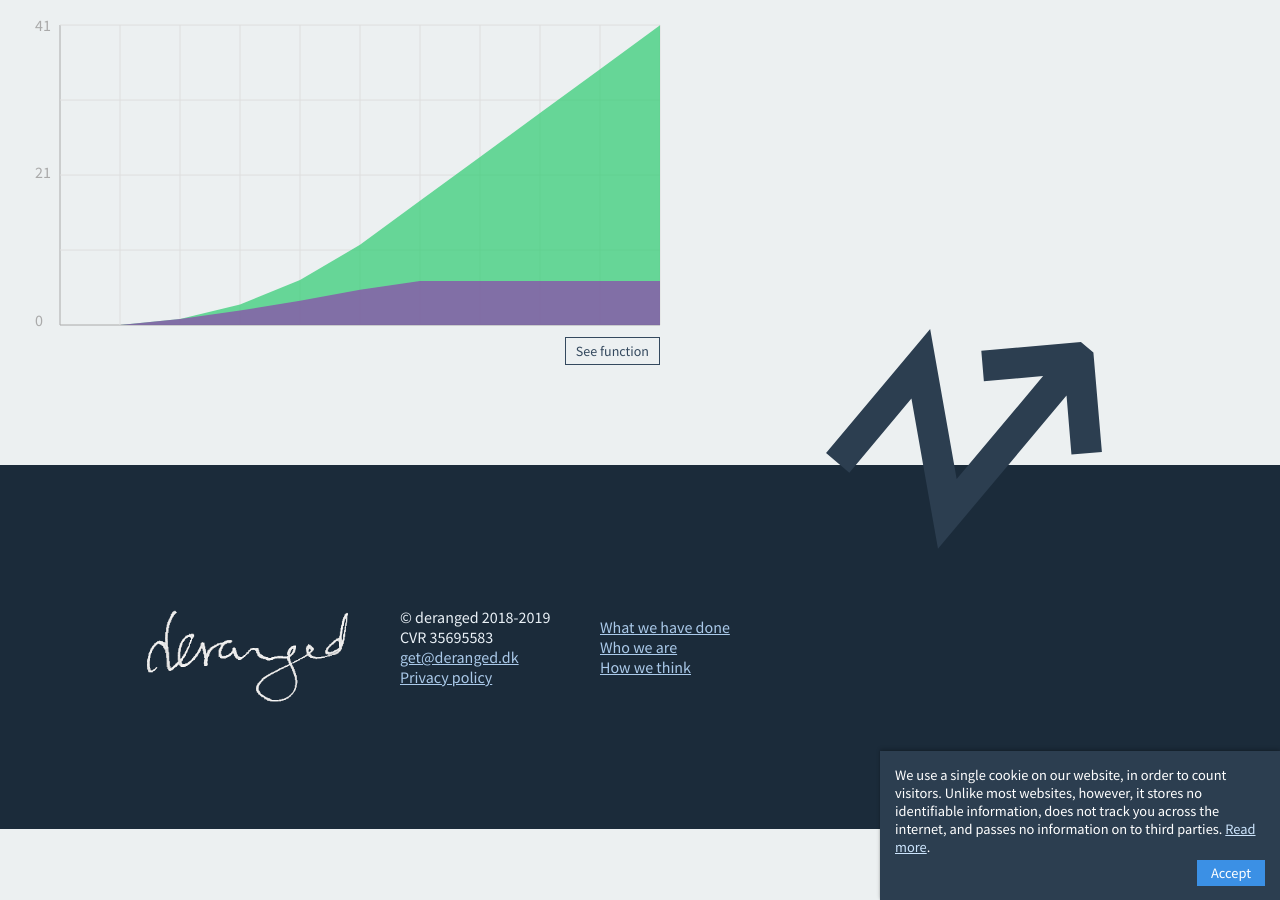
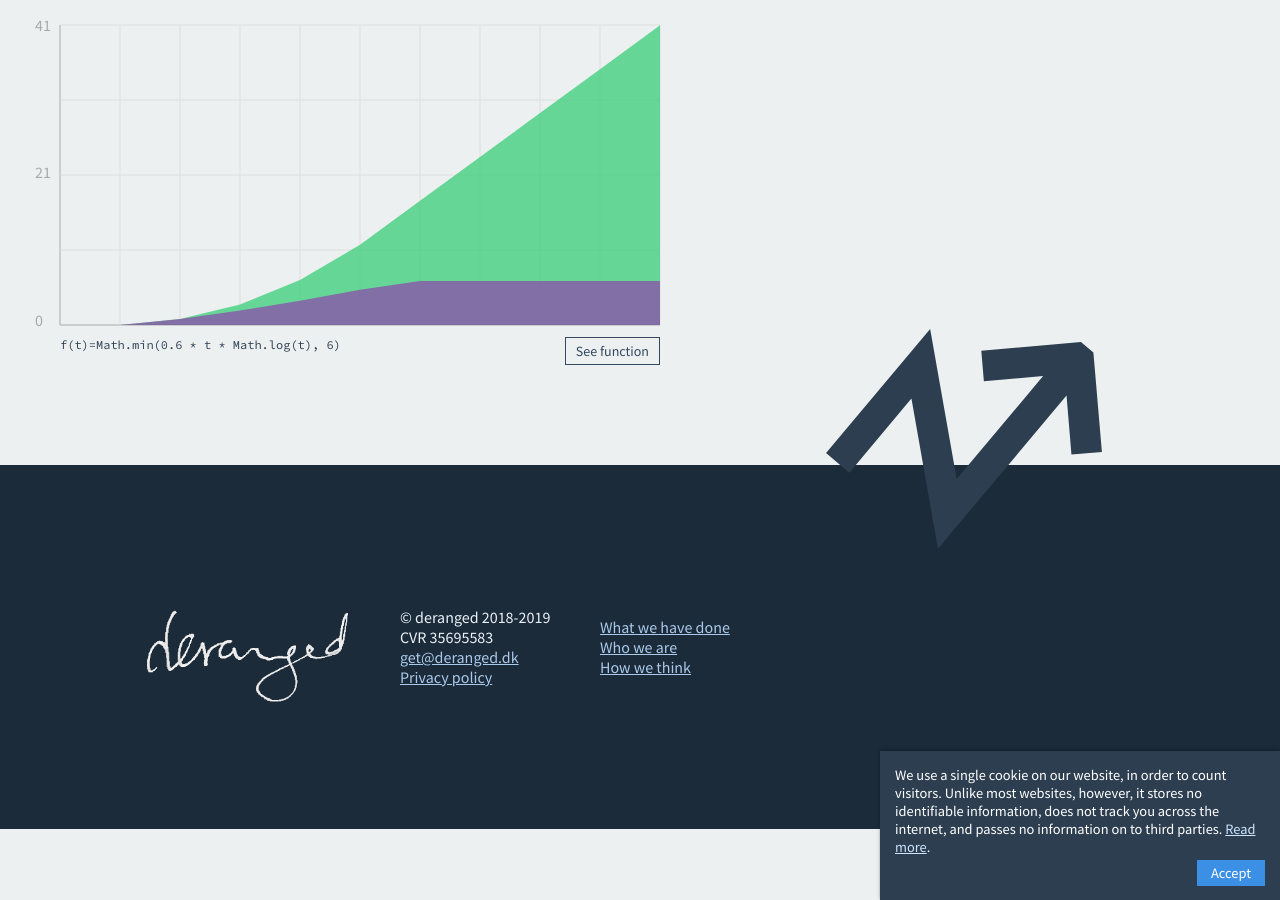
Before and after one commit to derangeddk/deranged.dk, a Jekyll site: the page built from explainers/small-deliveries.html, in a window 1280 px wide. Built offline with Jekyll 4.4.1, drawn with Linux system fonts in a browser that asks for light colours.

Commit message:
Show function summary under graph

```diff
--- a/explainers/small-deliveries.html
+++ b/explainers/small-deliveries.html
@@ -56,6 +56,16 @@ layout: default
         display: none;
     }
 
+    .value-function-summary {
+        font-size: 0.6em;
+        padding: 0 45px;
+        text-align: left;
+        font-family: 'Source Code Pro', Consolas, Monaco, monospace;
+    }
+    .value-function-container-open .value-function-summary {
+        display: none;
+    }
+
     .value-function-container-content {
         position: absolute;
         top: 0;
@@ -66,7 +76,7 @@ layout: default
         background: #ecf0f1;
         display: flex;
         flex-direction: column;
-        padding: 25px;
+        padding: 5px 25px 25px;
         text-align: left;
     }
     .value-function-container-label {
@@ -123,6 +133,7 @@ layout: default
             <div class="value-function-container value-function-container-closed">
                 <a href="#" class="value-function-container-link see-value-function-link">See function</a>
                 <a href="#" class="value-function-container-link save-value-function-link">Save value function</a>
+                <div class="value-function-summary">f(t)=${functionBody}</div>
                 <div class="value-function-container-content">
                     <span class="value-function-container-label">The function f describes the change in value v over time t, v=f(t).</span>
 
```
Also changed, not shown: other parts of explainers/small-deliveries.html (+2 -0 lines).
